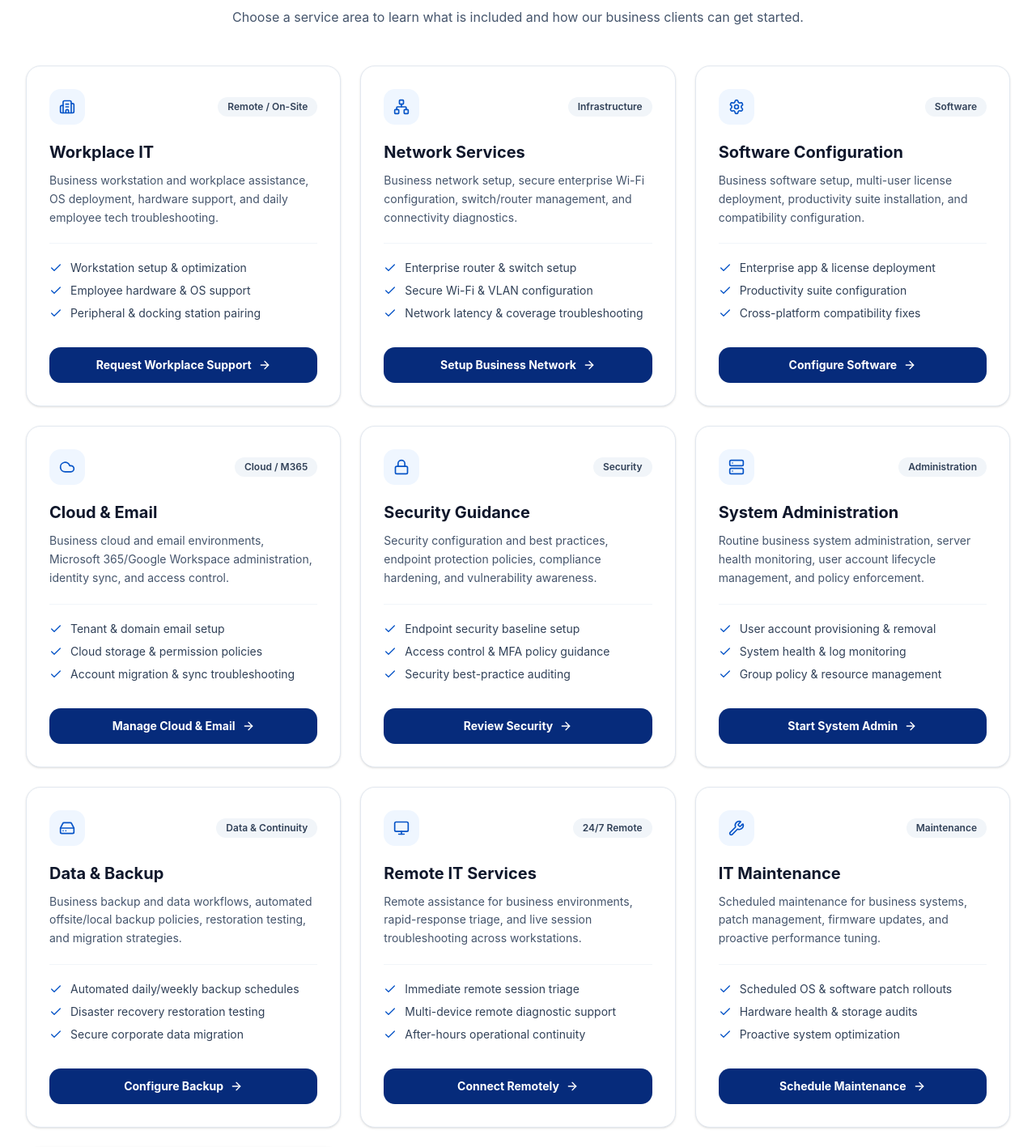
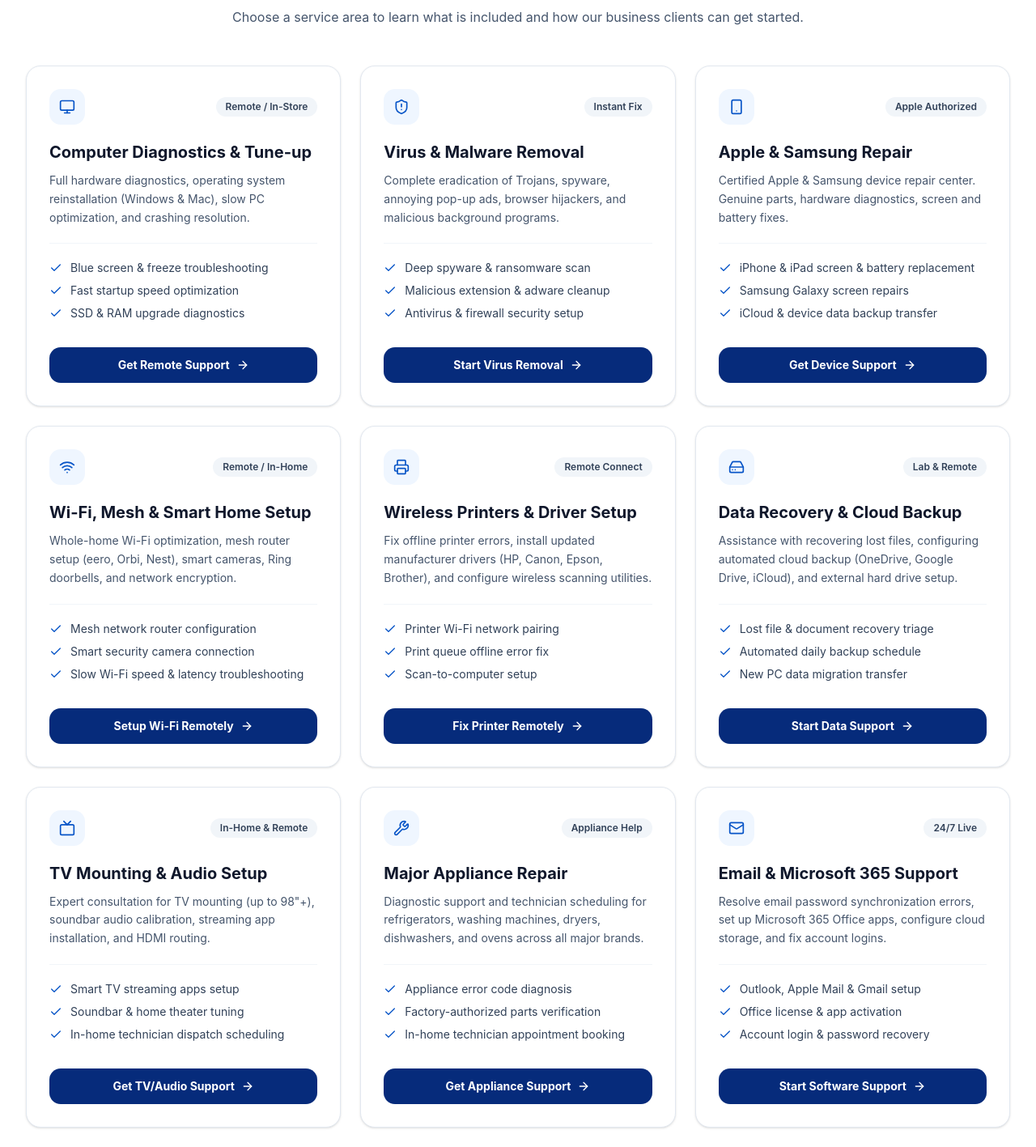
Before and after one commit to Zentrok-Private-Limited/geeksupportpro, a Next.js app: page /support in a window 1280 px wide. Shown: the part 644-2061 px from the top of the page at 81% size. Built offline with nearby package versions, Linux system fonts and the light colour scheme.

Commit message:
feat: update support and services sections with new device and service offerings

```diff
--- a/app/page.tsx
+++ b/app/page.tsx
@@ -206,97 +206,35 @@ export default function HomePage() {
           </div>
         </section>
 
-        <section className="mx-auto max-w-7xl px-6 py-16">
-      <div className="mx-auto mb-10 max-w-3xl text-center">
-        <h2 className="text-2xl font-bold tracking-tight text-slate-900 sm:text-3xl">
-          Business IT Services
+    <section className="max-w-8xl px-6 py-16">
+          <div className="mx-auto mb-12 max-w-7xl text-center">
+            <h2 className="text-2xl font-bold tracking-tight text-gray-800 sm:text-3xl">
+              Choose Your Device for Expert Support
             </h2>
-        <p className="mt-2 text-sm text-slate-500 sm:text-base">
-          Choose a service area to learn what is included and how our business clients can get started.
+            <p className="mt-2 mb-6 text-sm text-gray-500 sm:text-base">
+              Certified technicians repair, configure, and protect all major
+              brands regardless of where you bought them.
             </p>
-      </div>
-
-      <div className="grid grid-cols-1 gap-4 sm:grid-cols-2 md:grid-cols-3 lg:grid-cols-5">
-        {services.map(({ slug, title, description, icon: Icon }) => (
+             <div className="grid grid-cols-2 gap-5 sm:grid-cols-3 md:grid-cols-4 lg:grid-cols-5">
+            {devices.map(([slug, title, subtitle, Icon]) => (
               <Link
                 key={slug}
-            href="/support"
-            className="flex flex-col items-center justify-center rounded-xl border border-slate-200 bg-white p-6 text-center shadow-sm transition-all hover:border-blue-400 hover:shadow-md"
+                href={`/devices/${slug}`}
+                className="group flex min-h-[160px] flex-col justify-between rounded-xl border border-gray-200 bg-white p-5 text-center transition-all hover:border-[#0754c7] hover:bg-[#0754c7]"
               >
-            <div className="mb-3 flex size-10 items-center justify-center rounded-lg bg-blue-50 text-[#0754c7]">
-              <Icon className="size-5" />
+                <div>
+                  <div className="mx-auto mb-3 flex size-12 items-center justify-center rounded-lg bg-blue-50 text-[#0754c7] transition-colors group-hover:bg-white">
+                    <Icon className="size-6" strokeWidth={1.8} />
                   </div>
-            <h4 className="text-sm font-bold text-slate-900">{title}</h4>
-            <p className="mt-1.5 text-xs leading-relaxed text-slate-500 line-clamp-2">
-              {description}
+                  <h4 className="text-sm font-semibold text-gray-900 group-hover:text-white">
+                    {title}
+                  </h4>
+                </div>
+                <p className="mt-2 text-xs text-gray-500 group-hover:text-blue-100">
+                  {subtitle}
                 </p>
               </Link>
               ))}
-      </div>
-    </section>
-
-        <section className="border-y border-gray-200 bg-gray-100 px-4 py-12">
-      <div className="mx-auto grid max-w-7xl items-center overflow-hidden rounded-2xl bg-[#062b7b] text-white shadow-xl lg:grid-cols-12">
-        <div className="p-8 md:p-12 lg:col-span-8">
-          <div className="mb-4 inline-flex items-center gap-2 rounded bg-yellow-300 px-3 py-1 text-xs font-extrabold text-blue-950">
-            ★ ENTERPRISE IT SUPPORT MEMBERSHIP
-          </div>
-          <h2 className="mb-3 text-2xl font-extrabold sm:text-4xl">
-            Business IT Care
-          </h2>
-          <p className="mb-6 text-sm leading-relaxed text-blue-100 sm:text-base">
-            Get 24/7/365 priority technology support for your organization&apos;s workstations, networks, cloud environments, and security infrastructure.
-          </p>
-          <div className="mb-6 grid gap-3 text-sm sm:grid-cols-2">
-            {[
-              "24/7 Priority Enterprise Tech Support",
-              "Workplace & Network Diagnostics Included",
-              "20% Off On-Site & Specialized IT Projects",
-              "Dedicated Account Manager & SLA",
-            ].map((item) => (
-              <div key={item} className="flex items-center gap-2">
-                <CircleCheck className="size-4 shrink-0 text-yellow-300" />
-                <span>{item}</span>
-              </div>
-            ))}
-          </div>
-          <div className="flex flex-wrap gap-3">
-            <Link
-              href="/support"
-              className="rounded bg-yellow-300 px-6 py-3 text-sm font-bold text-blue-950 transition-opacity hover:opacity-90"
-            >
-              Get Enterprise Support
-            </Link>
-            <Link
-              href="/support"
-              className="rounded border border-white/30 bg-white/10 px-6 py-3 text-sm font-semibold text-white transition-colors hover:bg-white/20"
-            >
-              Chat with an IT Specialist
-            </Link>
-          </div>
-        </div>
-
-        {/* Right Panel matching layout */}
-        <div className="flex flex-col items-center justify-between bg-[#041e54] p-8 text-center lg:col-span-4 lg:h-full lg:justify-center">
-          <div className="my-auto py-6">
-            <div className="mx-auto mb-4 flex size-12 items-center justify-center rounded-xl bg-blue-900/60 text-yellow-300">
-              <Shield className="size-6 text-yellow-300" />
-            </div>
-            <h3 className="text-xl font-bold text-white">
-              Certified IT Engineers
-            </h3>
-            <p className="mt-2 text-sm leading-relaxed text-blue-100">
-              Specialized technicians ready to resolve your business infrastructure challenges.
-            </p>
-          </div>
-          <div className="w-full pt-4">
-            <Link
-              href="/support"
-              className="flex w-full items-center justify-center gap-2 rounded bg-yellow-300 px-6 py-3 text-sm font-bold text-blue-950 transition-opacity hover:opacity-90"
-            >
-              <MessageSquare className="size-4" /> Start Online Chat
-            </Link>
-          </div>
           </div>
           </div>
         </section>
--- a/app/support/page.tsx
+++ b/app/support/page.tsx
@@ -1,155 +1,230 @@
 import Link from "next/link";
 import { PageFrame } from "@/components/site-shell";
 import {
-  Building2,
-  Network,
-  Settings,
-  Cloud,
-  Lock,
-  Server,
+  Monitor,
+  ShieldAlert,
+  Smartphone,
+  Wifi,
+  Printer,
   HardDrive,
-  Monitor,
+  Tv,
   Wrench,
-  HelpCircle,
+  Mail,
   Calendar,
   MonitorUp,
   MessageSquare,
   ArrowRight,
-  Check
+  Check,
 } from "lucide-react";
 
-export const metadata = { title: "Business IT Services | Support Center" };
+export const metadata = { title: "Repair & Tech Services | Support Center" };
 
 const coreServices = [
   {
-    tag: "Remote / On-Site",
-    title: "Workplace IT",
-    description: "Business workstation and workplace assistance, OS deployment, hardware support, and daily employee tech troubleshooting.",
+    tag: "Remote / In-Store",
+
+    title: "Computer Diagnostics & Tune-up",
+
+    description:
+      "Full hardware diagnostics, operating system reinstallation (Windows & Mac), slow PC optimization, and crashing resolution.",
+
     bullets: [
-      "Workstation setup & optimization",
-      "Employee hardware & OS support",
-      "Peripheral & docking station pairing",
+      "Blue screen & freeze troubleshooting",
+
+      "Fast startup speed optimization",
+
+      "SSD & RAM upgrade diagnostics",
     ],
-    ctaText: "Request Workplace Support",
+
+    ctaText: "Get Remote Support",
+
     ctaHref: "/remote-support",
-    icon: Building2,
+
+    icon: Monitor,
   },
+
   {
-    tag: "Infrastructure",
-    title: "Network Services",
-    description: "Business network setup, secure enterprise Wi-Fi configuration, switch/router management, and connectivity diagnostics.",
+    tag: "Instant Fix",
+
+    title: "Virus & Malware Removal",
+
+    description:
+      "Complete eradication of Trojans, spyware, annoying pop-up ads, browser hijackers, and malicious background programs.",
+
     bullets: [
-      "Enterprise router & switch setup",
-      "Secure Wi-Fi & VLAN configuration",
-      "Network latency & coverage troubleshooting",
+      "Deep spyware & ransomware scan",
+
+      "Malicious extension & adware cleanup",
+
+      "Antivirus & firewall security setup",
     ],
-    ctaText: "Setup Business Network",
+
+    ctaText: "Start Virus Removal",
+
     ctaHref: "/remote-support",
-    icon: Network,
+
+    icon: ShieldAlert,
   },
+
   {
-    tag: "Software",
-    title: "Software Configuration",
-    description: "Business software setup, multi-user license deployment, productivity suite installation, and compatibility configuration.",
+    tag: "Apple Authorized",
+
+    title: "Apple & Samsung Repair",
+
+    description:
+      "Certified Apple & Samsung device repair center. Genuine parts, hardware diagnostics, screen and battery fixes.",
+
     bullets: [
-      "Enterprise app & license deployment",
-      "Productivity suite configuration",
-      "Cross-platform compatibility fixes",
+      "iPhone & iPad screen & battery replacement",
+
+      "Samsung Galaxy screen repairs",
+
+      "iCloud & device data backup transfer",
     ],
-    ctaText: "Configure Software",
+
+    ctaText: "Get Device Support",
+
     ctaHref: "/remote-support",
-    icon: Settings,
+
+    icon: Smartphone,
   },
+
   {
-    tag: "Cloud / M365",
-    title: "Cloud & Email",
-    description: "Business cloud and email environments, Microsoft 365/Google Workspace administration, identity sync, and access control.",
+    tag: "Remote / In-Home",
+
+    title: "Wi-Fi, Mesh & Smart Home Setup",
+
+    description:
+      "Whole-home Wi-Fi optimization, mesh router setup (eero, Orbi, Nest), smart cameras, Ring doorbells, and network encryption.",
+
     bullets: [
-      "Tenant & domain email setup",
-      "Cloud storage & permission policies",
-      "Account migration & sync troubleshooting",
+      "Mesh network router configuration",
+
+      "Smart security camera connection",
+
+      "Slow Wi-Fi speed & latency troubleshooting",
     ],
-    ctaText: "Manage Cloud & Email",
+
+    ctaText: "Setup Wi-Fi Remotely",
+
     ctaHref: "/remote-support",
-    icon: Cloud,
+
+    icon: Wifi,
   },
+
   {
-    tag: "Security",
-    title: "Security Guidance",
-    description: "Security configuration and best practices, endpoint protection policies, compliance hardening, and vulnerability awareness.",
+    tag: "Remote Connect",
+
+    title: "Wireless Printers & Driver Setup",
+
+    description:
+      "Fix offline printer errors, install updated manufacturer drivers (HP, Canon, Epson, Brother), and configure wireless scanning utilities.",
+
     bullets: [
-      "Endpoint security baseline setup",
-      "Access control & MFA policy guidance",
-      "Security best-practice auditing",
+      "Printer Wi-Fi network pairing",
+
+      "Print queue offline error fix",
+
+      "Scan-to-computer setup",
     ],
-    ctaText: "Review Security",
+
+    ctaText: "Fix Printer Remotely",
+
     ctaHref: "/remote-support",
-    icon: Lock,
+
+    icon: Printer,
   },
+
   {
-    tag: "Administration",
-    title: "System Administration",
-    description: "Routine business system administration, server health monitoring, user account lifecycle management, and policy enforcement.",
+    tag: "Lab & Remote",
+
+    title: "Data Recovery & Cloud Backup",
+
+    description:
+      "Assistance with recovering lost files, configuring automated cloud backup (OneDrive, Google Drive, iCloud), and external hard drive setup.",
+
     bullets: [
-      "User account provisioning & removal",
-      "System health & log monitoring",
-      "Group policy & resource management",
+      "Lost file & document recovery triage",
+
+      "Automated daily backup schedule",
+
+      "New PC data migration transfer",
     ],
-    ctaText: "Start System Admin",
+
+    ctaText: "Start Data Support",
+
     ctaHref: "/remote-support",
-    icon: Server,
-  },
-  {
-    tag: "Data & Continuity",
-    title: "Data & Backup",
-    description: "Business backup and data workflows, automated offsite/local backup policies, restoration testing, and migration strategies.",
-    bullets: [
-      "Automated daily/weekly backup schedules",
-      "Disaster recovery restoration testing",
-      "Secure corporate data migration",
-    ],
-    ctaText: "Configure Backup",
-    ctaHref: "/remote-support",
+
     icon: HardDrive,
   },
+
   {
-    tag: "24/7 Remote",
-    title: "Remote IT Services",
-    description: "Remote assistance for business environments, rapid-response triage, and live session troubleshooting across workstations.",
+    tag: "In-Home & Remote",
+
+    title: "TV Mounting & Audio Setup",
+
+    description:
+      'Expert consultation for TV mounting (up to 98"+), soundbar audio calibration, streaming app installation, and HDMI routing.',
+
     bullets: [
-      "Immediate remote session triage",
-      "Multi-device remote diagnostic support",
-      "After-hours operational continuity",
+      "Smart TV streaming apps setup",
+
+      "Soundbar & home theater tuning",
+
+      "In-home technician dispatch scheduling",
     ],
-    ctaText: "Connect Remotely",
+
+    ctaText: "Get TV/Audio Support",
+
     ctaHref: "/remote-support",
-    icon: Monitor,
+
+    icon: Tv,
   },
+
   {
-    tag: "Maintenance",
-    title: "IT Maintenance",
-    description: "Scheduled maintenance for business systems, patch management, firmware updates, and proactive performance tuning.",
+    tag: "Appliance Help",
+
+    title: "Major Appliance Repair",
+
+    description:
+      "Diagnostic support and technician scheduling for refrigerators, washing machines, dryers, dishwashers, and ovens across all major brands.",
+
     bullets: [
-      "Scheduled OS & software patch rollouts",
-      "Hardware health & storage audits",
-      "Proactive system optimization",
+      "Appliance error code diagnosis",
+
+      "Factory-authorized parts verification",
+
+      "In-home technician appointment booking",
     ],
-    ctaText: "Schedule Maintenance",
+
+    ctaText: "Get Appliance Support",
+
     ctaHref: "/schedule-repair",
+
     icon: Wrench,
   },
+
   {
-    tag: "Advisory",
-    title: "IT Consultation",
-    description: "Technology planning for organizations, infrastructure scaling roadmaps, vendor stack evaluation, and digital workflow strategy.",
+    tag: "24/7 Live",
+
+    title: "Email & Microsoft 365 Support",
+
+    description:
+      "Resolve email password synchronization errors, set up Microsoft 365 Office apps, configure cloud storage, and fix account logins.",
+
     bullets: [
-      "Infrastructure growth & scaling planning",
-      "Software stack & cost efficiency review",
-      "Security & operational roadmap alignment",
+      "Outlook, Apple Mail & Gmail setup",
+
+      "Office license & app activation",
+
+      "Account login & password recovery",
     ],
-    ctaText: "Book Consultation",
-    ctaHref: "/schedule-repair",
-    icon: HelpCircle,
+
+    ctaText: "Start Software Support",
+
+    ctaHref: "/remote-support",
+
+    icon: Mail,
   },
 ];
 
@@ -158,7 +233,10 @@ export default function SupportPage() {
     <PageFrame>
       {/* Compliance Disclaimer Banner */}
       <div className="bg-slate-100 border-b border-slate-200 px-5 py-3 text-center text-xs text-slate-600 lg:px-8">
-        Business-only service: Our advertised IT services are intended for organizations and business clients. This website does not represent affiliation with, endorsement by, or authorization from any computer, software, printer, cloud, or technology manufacturer.
+        Business-only service: Our advertised IT services are intended for
+        organizations and business clients. This website does not represent
+        affiliation with, endorsement by, or authorization from any computer,
+        software, printer, cloud, or technology manufacturer.
       </div>
 
       {/* Hero Section matching B2B positioning */}
@@ -172,7 +250,9 @@ export default function SupportPage() {
               Technology support for your business
             </h1>
             <p className="mt-3 max-w-2xl text-sm leading-relaxed text-blue-100 sm:text-base">
-              Professional IT services for organizations, offices and business teams. Get help with workplace technology, networks, software configuration, security practices and ongoing IT administration.
+              Professional IT services for organizations, offices and business
+              teams. Get help with workplace technology, networks, software
+              configuration, security practices and ongoing IT administration.
             </p>
           </div>
           <div className="flex flex-wrap items-center gap-3 shrink-0">
@@ -200,7 +280,8 @@ export default function SupportPage() {
               Business IT Service Capabilities
             </h2>
             <p className="mt-3 text-sm text-slate-600 sm:text-base">
-              Choose a service area to learn what is included and how our business clients can get started.
+              Choose a service area to learn what is included and how our
+              business clients can get started.
             </p>
           </div>
 
@@ -267,7 +348,8 @@ export default function SupportPage() {
                 Remote assistance for business environments
               </h3>
               <p className="mt-3 text-sm leading-relaxed text-blue-100 sm:text-base">
-                Connect with our engineering team for immediate workstation troubleshooting, cloud configuration, and network support.
+                Connect with our engineering team for immediate workstation
+                troubleshooting, cloud configuration, and network support.
               </p>
             </div>
             <div className="mt-8 flex flex-wrap gap-3">
@@ -296,7 +378,10 @@ export default function SupportPage() {
                 Flexible business service plans
               </h3>
               <p className="mt-3 text-sm leading-relaxed text-slate-600 sm:text-base">
-                Flexible service arrangements for organizations that need one-time assistance, scheduled maintenance, or ongoing IT administration. Service scope and pricing are provided before work begins.
+                Flexible service arrangements for organizations that need
+                one-time assistance, scheduled maintenance, or ongoing IT
+                administration. Service scope and pricing are provided before
+                work begins.
               </p>
             </div>
             <div className="mt-8">
--- a/data/site-content.ts
+++ b/data/site-content.ts
@@ -47,64 +47,39 @@ export const devices = [
 
 export const services = [
   {
-    slug: "workplace-it",
-    title: "Workplace IT",
-    description: "Business workstation and workplace assistance.",
-    icon: Building2,
-  },
-  {
-    slug: "network-services",
-    title: "Network Services",
-    description: "Business network setup and administration.",
-    icon: Network,
-  },
-  {
-    slug: "software-configuration",
-    title: "Software Configuration",
-    description: "Business software setup and configuration.",
-    icon: Settings,
-  },
-  {
-    slug: "cloud-email",
-    title: "Cloud & Email",
-    description: "Business cloud and email environments.",
-    icon: Cloud,
-  },
-  {
-    slug: "security-guidance",
-    title: "Security Guidance",
-    description: "Security configuration and best practices.",
-    icon: Lock,
-  },
-  {
-    slug: "system-administration",
-    title: "System Administration",
-    description: "Routine business system administration.",
-    icon: Server,
-  },
-  {
-    slug: "data-backup",
-    title: "Data & Backup",
-    description: "Business backup and data workflows.",
-    icon: HardDrive,
-  },
-  {
-    slug: "remote-it-services",
-    title: "Remote IT Services",
-    description: "Remote assistance for business environments.",
-    icon: Monitor,
-  },
-  {
-    slug: "it-maintenance",
-    title: "IT Maintenance",
-    description: "Scheduled maintenance for business systems.",
+    slug: "computer-diagnostics",
+    title: "PC Diagnostics & Tune-up",
+    description:
+      "Boost boot speed, fix freezes, blue screens, and everyday computer issues with a clear diagnostic and practical tune-up.",
     icon: Wrench,
   },
   {
-    slug: "it-consultation",
-    title: "IT Consultation",
-    description: "Technology planning for organizations.",
-    icon: HelpCircle,
+    slug: "virus-removal",
+    title: "Virus, Spyware & Pop-up Removal",
+    description:
+      "Deep-clean your device, remove unwanted software, and help keep threats away with secure remote support.",
+    icon: ShieldCheck,
+  },
+  {
+    slug: "printer-setup",
+    title: "Wireless Printer & Driver Setup",
+    description:
+      "Connect printers, install updated drivers, and get every computer in your home printing reliably.",
+    icon: Printer,
+  },
+  {
+    slug: "wifi-optimization",
+    title: "Wi-Fi & Mesh Network Optimization",
+    description:
+      "Improve coverage, router pairing, security, and speed across your home network.",
+    icon: Wifi,
+  },
+  {
+    slug: "device-repair",
+    title: "Apple & Samsung Device Repairs",
+    description:
+      "Get expert guidance for screen, battery, setup, and genuine-parts diagnostics across leading devices.",
+    icon: Smartphone,
   },
 ];
 
```
Lines whose indentation alone changed are shown as unchanged.
